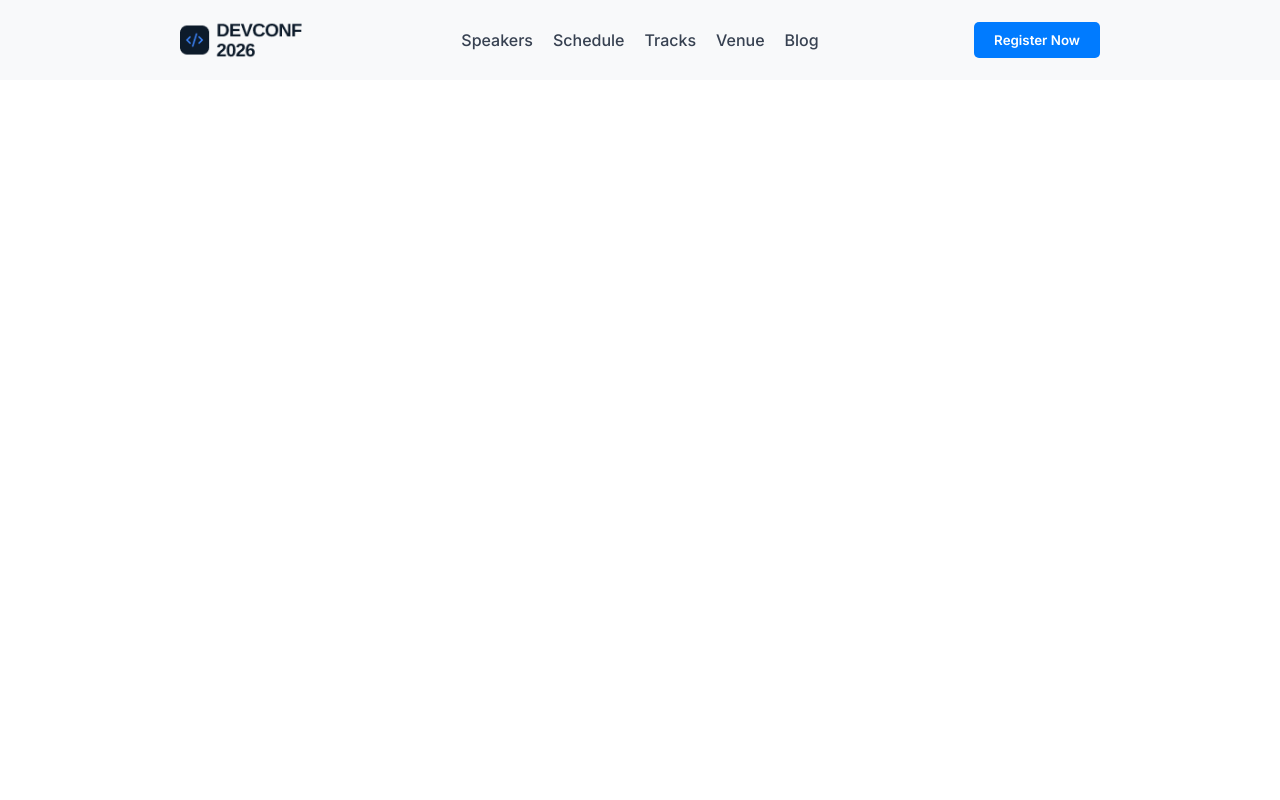
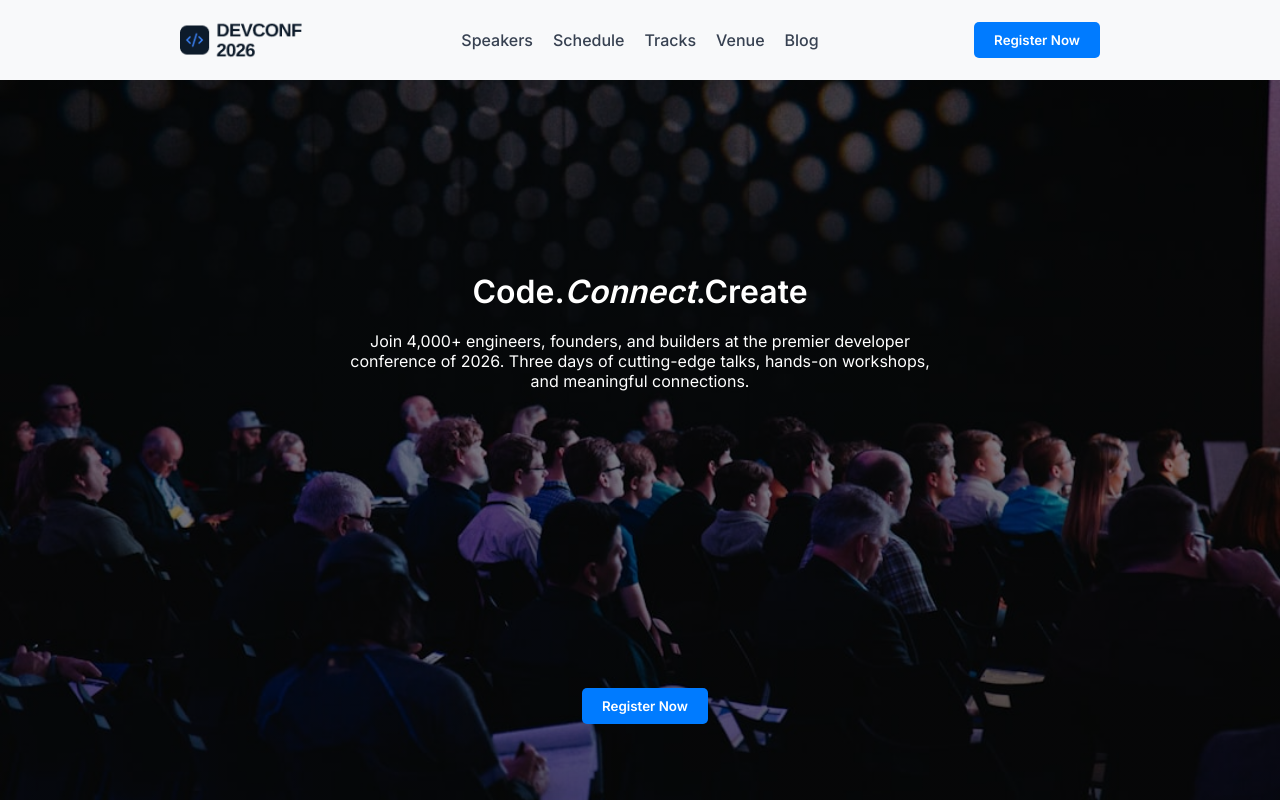
Before and after one commit to khalidhasanbadhon502/b-14-assignment-01, a plain HTML site: page index.html in a window 1280 px wide. Drawn offline with Linux system fonts and the light colour scheme.

Commit message:
design Header,Background image and linear gradient

```diff
--- a/index.html
+++ b/index.html
@@ -10,6 +10,7 @@
     <link rel="preconnect" href="https://fonts.gstatic.com" crossorigin>
     <link href="https://fonts.googleapis.com/css2?family=Inter:wght@400;500;600&display=swap" rel="stylesheet">
     <link rel="stylesheet" href="./style.css">
+
 </head>
 
 <body>
@@ -27,6 +28,17 @@
         </ul>
         <button class="btn">Register Now</button>
     </nav>
+    <header>
+        <div class="header-content">
+            <h1>Code.<em>Connect</em>.Create</h1>
+            <p>Join 4,000+ engineers, founders, and builders at the premier developer<br> conference of 2026. Three days of cutting-edge
+            talks, hands-on workshops,<br> and meaningful connections.</p>
+
+        </div>
+        <div class="btnA">
+            <button class="btn">Register Now</button>
+        </div>
+    </header>
 
 </body>
 
--- a/style.css
+++ b/style.css
@@ -47,3 +47,26 @@ a {
     border-radius: 5px;
     font-weight: bold;
 }
+header {
+    background-image: linear-gradient(rgba(0, 0, 0, 0.5), rgba(0, 0, 0, 0.5)), url('./images/banner.jpg');
+    height: 90vh;
+    background-repeat: no-repeat;
+    background-size: cover;
+    background-position: center;
+    display: grid;
+    justify-content: center;
+    align-items: center;
+
+}
+header .header-content {
+    color: white;
+    text-align: center;
+    display: grid;
+    gap: 20px;
+    margin-top: 20%;
+}
+.btnA{
+    margin-top: 25%;
+    margin-left: 40%;
+
+}
```
